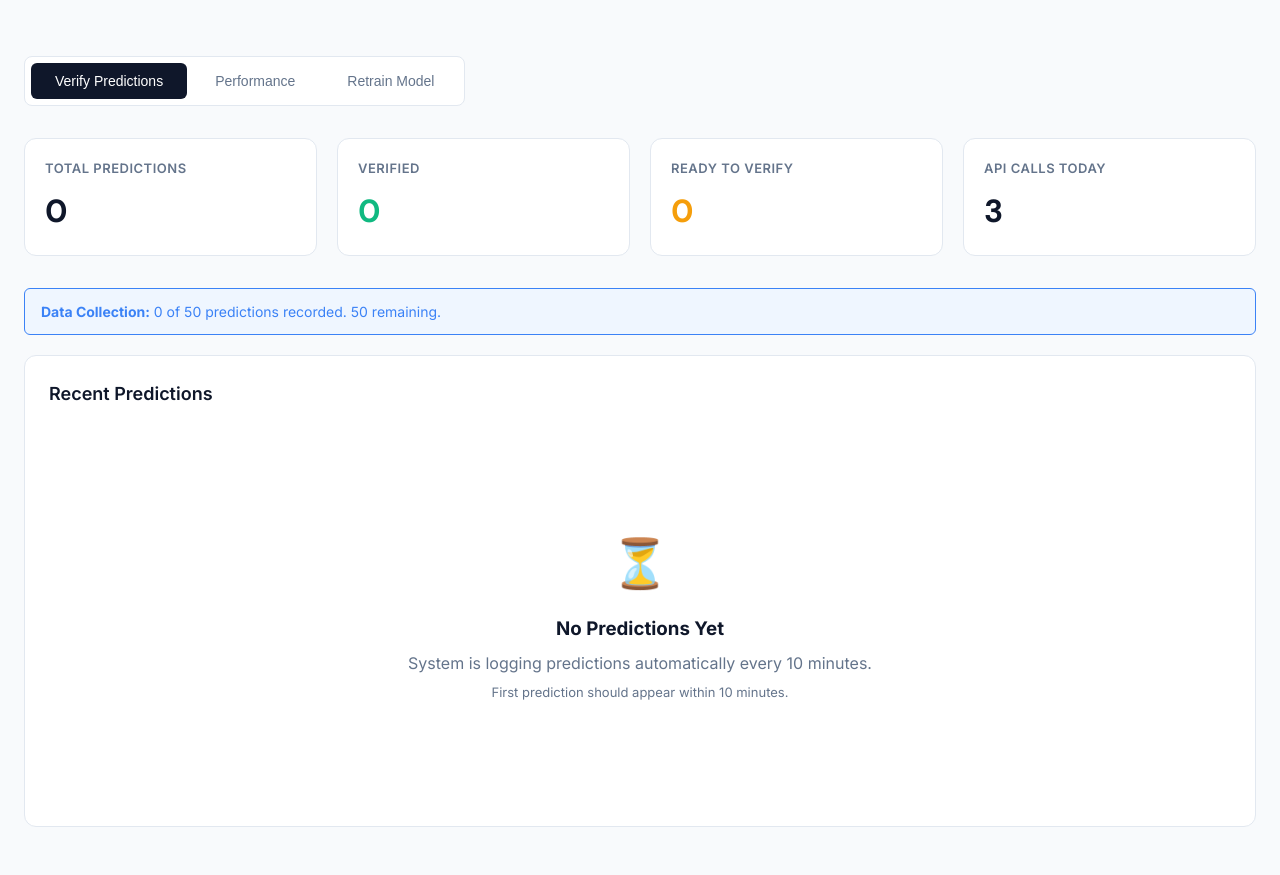
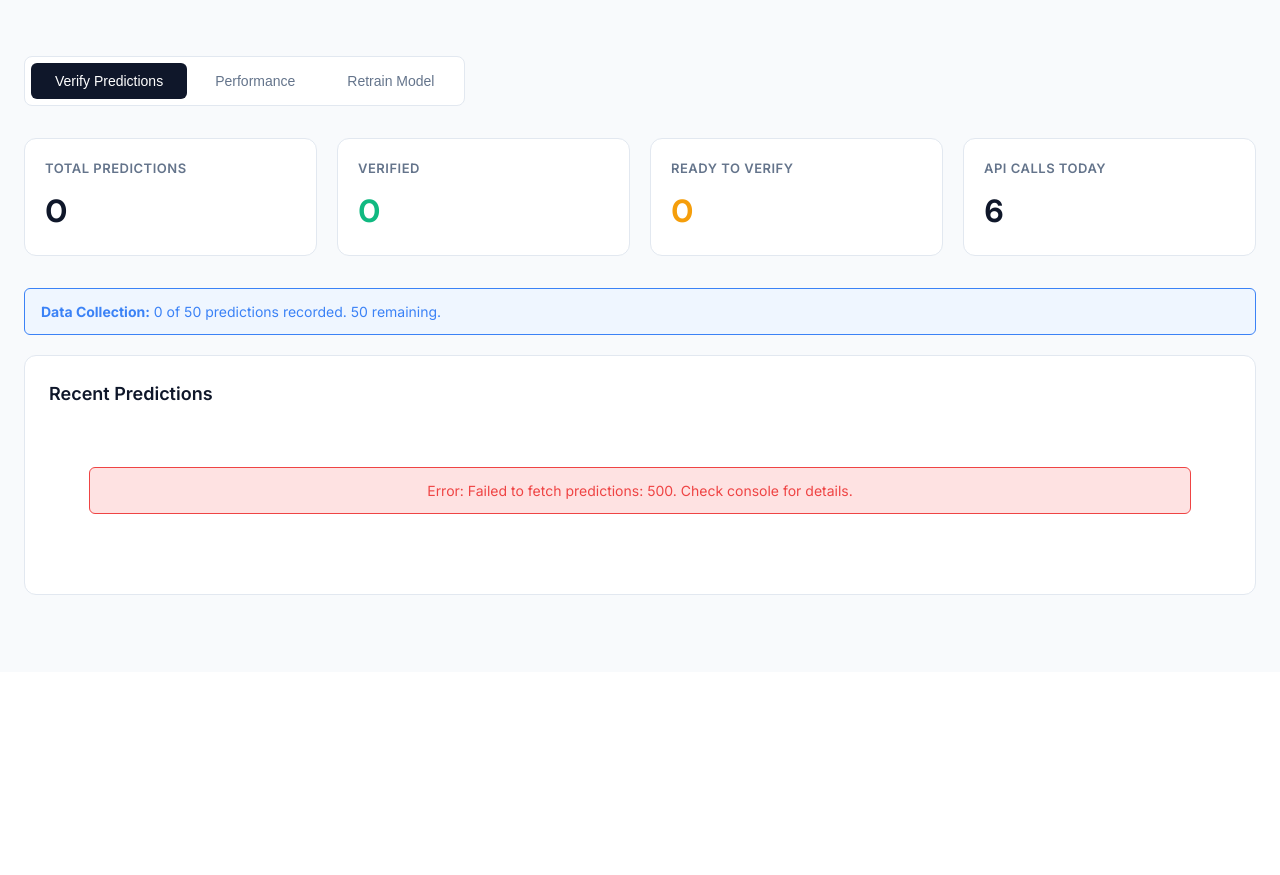
Before and after one commit to Dilmins/air-quality-sri-lanka, a Flask app: page /monitor in a window 1280 px wide. Shown: the part 128-1003 px from the top of the page. After the commit the page ends 723 px from the top, so only its background shows below. Run offline with Flask 3, Linux system fonts and the light colour scheme; tables that the repository leaves empty hold one stand-in row (values such as "Sample post"); a database or web service that is not in the repository returns one stand-in record (values such as "Sample title"); data that the repository does not hold is empty; some libraries are stand-ins or nearby versions.

Commit message:
Update: Wed 02/04/2026 21:13:31.55

```diff
--- a/Backend/templates/monitor.html
+++ b/Backend/templates/monitor.html
@@ -430,25 +430,24 @@
 
         async function loadPredictions() {
             try {
-                // Use /api/data endpoint which exists and includes prediction stats
-                const response = await fetch('/api/data');
-                const data = await response.json();
+                // Fetch stats
+                const statsResponse = await fetch('/api/data');
+                const statsData = await statsResponse.json();
 
-                console.log('API Response:', data); // Debug log
+                console.log('Stats:', statsData);
 
-                // Update stats from response
-                const total = data.total_predictions || 0;
-                const verified = data.verified_predictions || 0;
-                const ready = data.ready_to_verify || 0;
+                const total = statsData.total_predictions || 0;
+                const verified = statsData.verified_predictions || 0;
+                const ready = statsData.ready_to_verify || 0;
 
                 document.getElementById('total-predictions').textContent = total;
                 document.getElementById('verified-count').textContent = verified;
                 document.getElementById('ready-count').textContent = ready;
-                document.getElementById('api-calls').textContent = data.api_calls_today || 0;
+                document.getElementById('api-calls').textContent = statsData.api_calls_today || 0;
 
                 // Show limit notification
                 const limitNotif = document.getElementById('limit-notification');
-                if (data.limit_reached) {
+                if (statsData.limit_reached) {
                     if (ready > 0) {
                         limitNotif.innerHTML = `
                             <div class="alert alert-success" style="margin-bottom: 20px;">
@@ -456,7 +455,7 @@
                             </div>
                         `;
                     } else {
-                        const hoursLeft = data.hours_until_ready || 0;
+                        const hoursLeft = statsData.hours_until_ready || 0;
                         limitNotif.innerHTML = `
                             <div class="alert alert-info" style="margin-bottom: 20px;">
                                 <strong>Dataset Complete:</strong> ${total} predictions collected.
@@ -473,14 +472,17 @@
                     `;
                 }
 
-                // Fetch predictions list separately
+                // Fetch predictions list
                 const predsResponse = await fetch('/api/predictions');
+                if (!predsResponse.ok) {
+                    throw new Error('Failed to fetch predictions: ' + predsResponse.status);
+                }
                 const predsData = await predsResponse.json();
                 predictions = predsData.predictions || [];
 
-                console.log('Predictions:', predictions); // Debug log
+                console.log('Predictions count:', predictions.length);
 
-                renderPredictions(total, ready, data.hours_until_ready || 0);
+                renderPredictions(total, ready, statsData.hours_until_ready || 0);
 
             } catch (error) {
                 console.error('Error loading predictions:', error);
```
